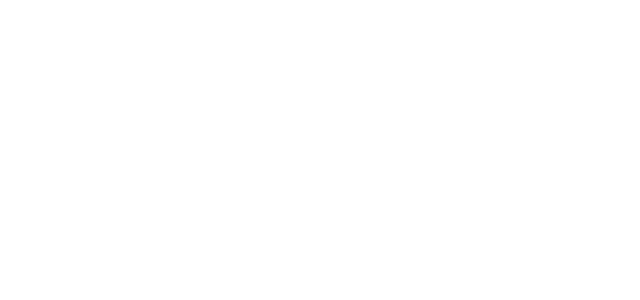
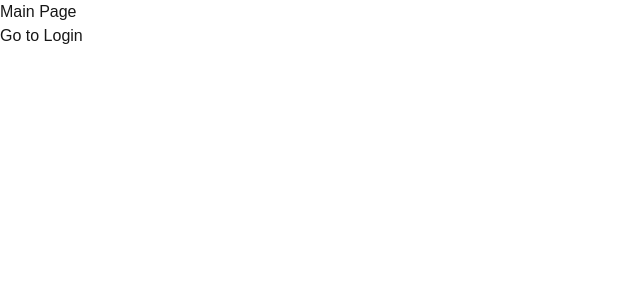
Before and after one commit to Nick-Zollo/Bioverse-Intake-Questionnaire-System-Frontend, a Next.js app: page / in a window 1280 px wide. Shown: the top 300 px of the page, without its empty margins (0-640 px from the left). Built offline with nearby package versions, Linux system fonts and the light colour scheme.

Commit message:
Added admin login support and changed files from js to tsx
Added admin login support and changed files from js to tsx

```diff
--- /dev/null
+++ b/src/app/admin/page.tsx
@@ -0,0 +1,5 @@
+export default function admin() {
+
+
+    return <h1>admin</h1>;
+}
--- a/src/app/api/login/route.js
+++ b/src/app/api/login/route.tsx
@@ -1,7 +1,12 @@
 import { NextResponse } from 'next/server';
 
-export async function POST(req) {
-    const { username, password } = await req.json();
+interface LoginRequest {
+    username: string;
+    password: string;
+}
+
+export async function POST(req: Request) {
+    const { username, password }: LoginRequest = await req.json();
 
     const response = await fetch('http://localhost:3001/login', {
         method: 'POST',
@@ -14,7 +19,7 @@ export async function POST(req) {
     const data = await response.json();
 
     if (response.ok) {
-        return NextResponse.json({ message: 'Login successful' });
+        return NextResponse.json({ message: 'Login successful', isAdmin: data.isAdmin });
     } else {
         return NextResponse.json({ message: data.message }, { status: response.status });
     }
--- a/src/app/login/page.js
+++ b/src/app/login/page.tsx
@@ -3,13 +3,18 @@
 import { useState } from 'react';
 import { useRouter } from 'next/navigation';
 
+interface LoginResponse {
+    message: string;
+    isAdmin: boolean;
+}
+
 export default function Login() {
-    const [username, setUsername] = useState('');
-    const [password, setPassword] = useState('');
-    const [error, setError] = useState('');
+    const [username, setUsername] = useState<string>('');
+    const [password, setPassword] = useState<string>('');
+    const [error, setError] = useState<string>('');
     const router = useRouter();
 
-    const handleSubmit = async (e) => {
+    const handleSubmit = async (e: React.FormEvent<HTMLFormElement>) => {
         e.preventDefault();
 
         const res = await fetch('/api/login', {
@@ -21,7 +26,13 @@ export default function Login() {
         });
 
         if (res.ok) {
-            router.push('/questionnaire_selection');
+            const data: LoginResponse = await res.json();
+            console.log('data', data);
+            if (data.isAdmin) {
+                router.push('/admin');
+            } else {
+                router.push('/questionnaire_selection');
+            }
         } else {
             const data = await res.json();
             setError(data.message);
--- a/src/app/page.tsx
+++ b/src/app/page.tsx
@@ -1,13 +1,12 @@
-import Image from "next/image";
+import Link from 'next/link';
 
-export default function Home() {
-  return (
-    <div className="grid grid-rows-[20px_1fr_20px] items-center justify-items-center min-h-screen p-8 pb-20 gap-16 sm:p-20 font-[family-name:var(--font-geist-sans)] overflow-hidden">
-      <main className="flex flex-col gap-8 row-start-2 items-center sm:items-start">
-
-
-
-      </main>
-    </div>
-  );
+export default function HomePage() {
+    return (
+        <div>
+            <h1>Main Page</h1>
+            <Link href="/login">
+                <button>Go to Login</button>
+            </Link>
+        </div>
+    );
 }
```
Also changed, not shown: src/app/questionnaire_selection/page.tsx (renamed from src/app/questionnaire_selection/page.js).
